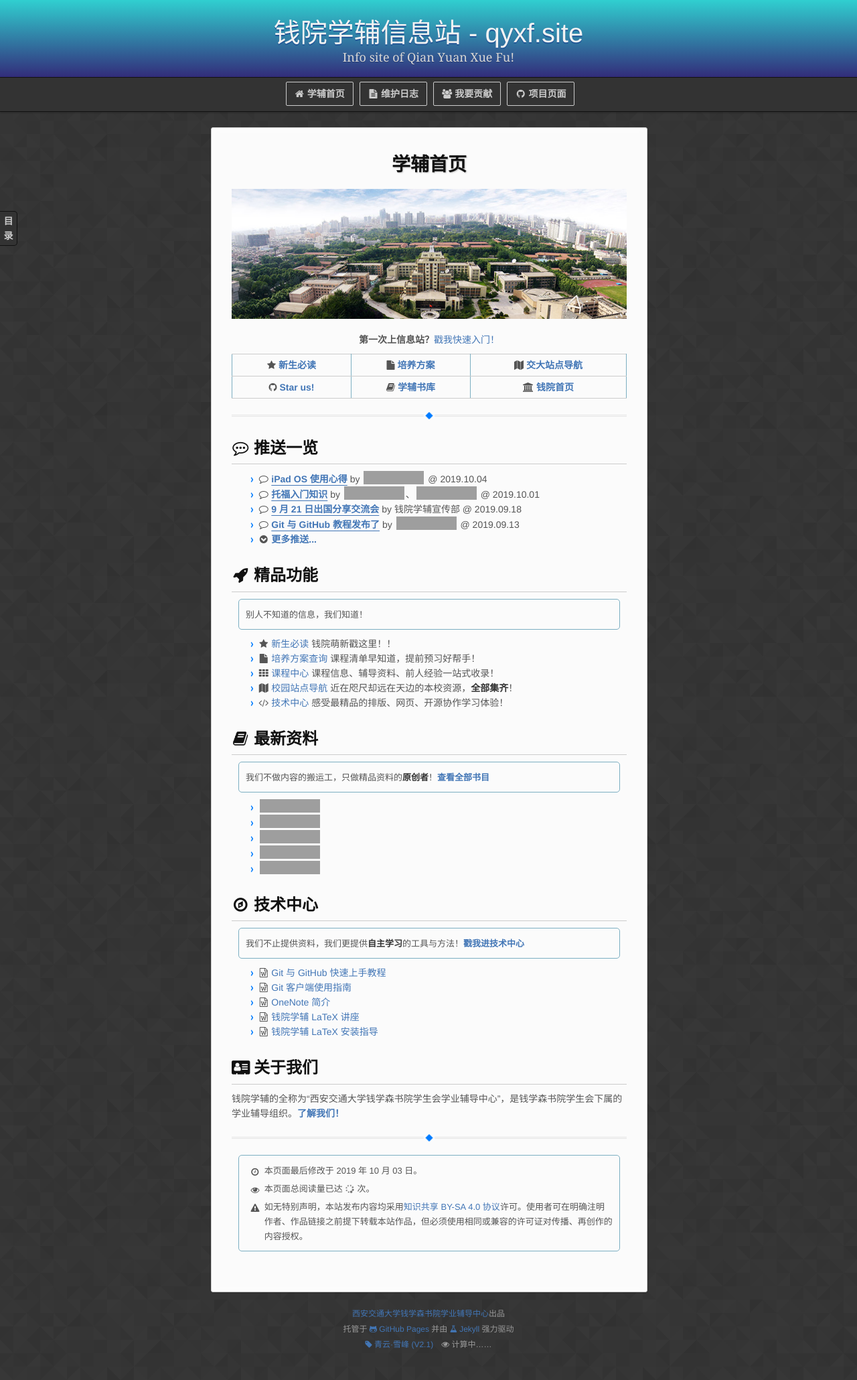
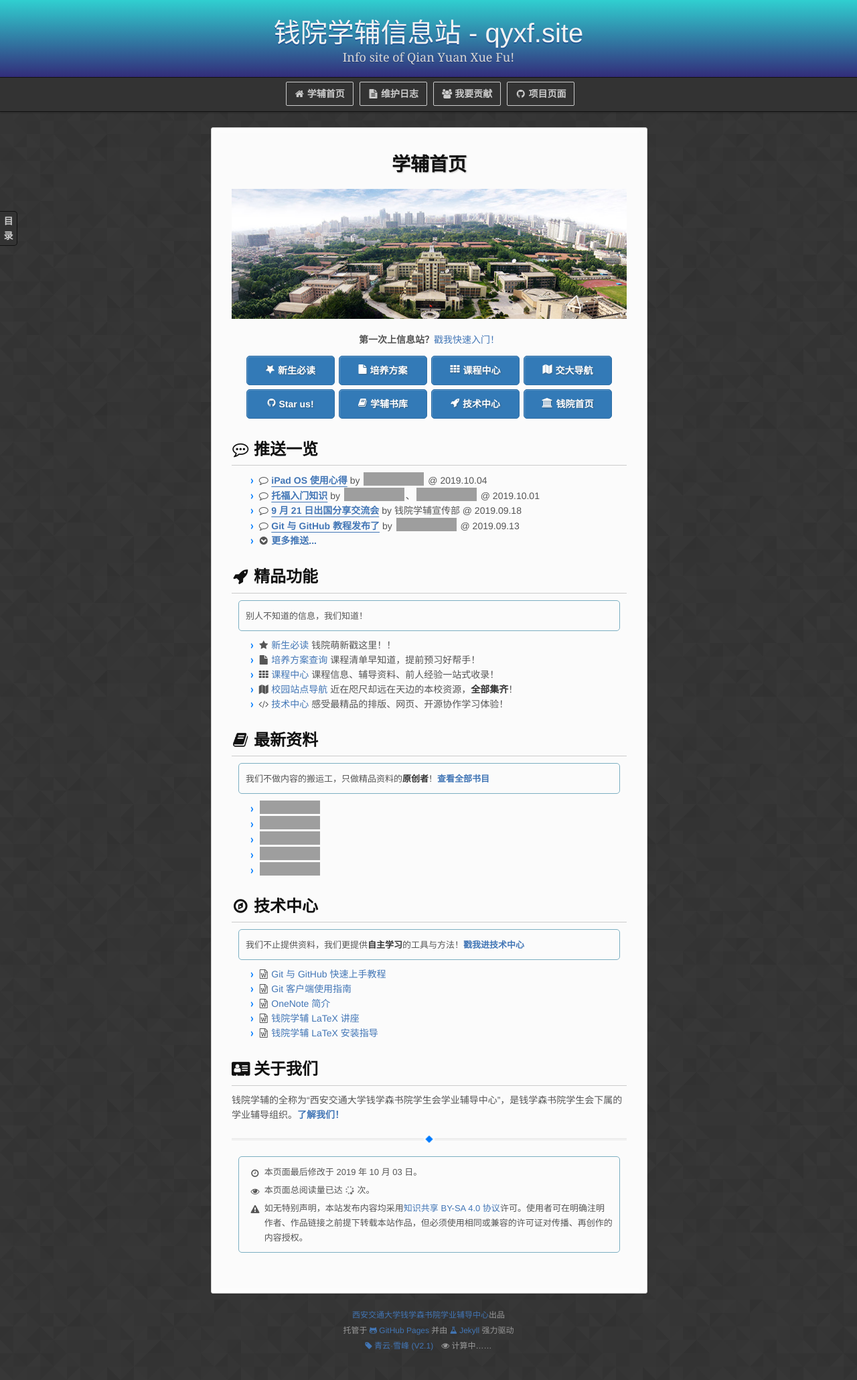
Before and after one commit to qyxf/qyxf.github.io, a Jekyll site: the page built from index.md, in a window 1280 px wide. Shown: the whole page at 67% size. Built offline with Jekyll 4.4.1, drawn with Linux system fonts in a browser that asks for light colours; some web fonts are replaced; our own code applies the rules of GitHub Pages for plain Markdown files; comment, search, counter and statistics services are not loaded; grey boxes are pictures that could not be loaded.

Commit message:
Upload new site map
Former-commit-id: b2e02753c61003e9403d86dac4a5591b63d1e803

```diff
--- a/assets/css/style.scss
+++ b/assets/css/style.scss
@@ -62,3 +62,39 @@ center-banner {
 .mobile-info {
   display: none;
 }
+
+
+
+.icon-bar {
+  display: inline-flex;
+  justify-content: center;
+  align-items: center;
+  flex-wrap: wrap;
+
+  a {
+    display: flex;
+    justify-content: center;
+    align-items: center;
+    width: 120px;
+    padding: 10px 5px;
+    margin: 3px;
+    box-shadow: inset 1px 1px rgba(255, 255, 255, 0.2);
+    text-shadow: 1px 1px 2px rgba(75, 75, 75, 0.5);
+    border: 1px solid #2e6da4;
+    background-color: #337ab7; // colors from bootstrap
+    border-radius: 5px;
+    color: $highlight-color;
+    font-weight: bold;
+
+    i {
+      margin-bottom: 3px;
+      margin-right: 5px;
+    }
+  }
+}
+
+@media print, screen and (max-width: 359px) {
+  .icon-bar a {
+    width: 100px;
+  }
+}
--- a/index.md
+++ b/index.md
@@ -7,11 +7,17 @@
 
 <center-banner>第一次上信息站？<a href="/welcome">戳我快速入门！</a></center-banner>
 
-<i class="fa fa-star"></i> [**新生必读**](/intro/life-in-xjtu)|<i class="fa fa-file"></i> [**培养方案**](/program/)|<i class="fa fa-map"></i> [**交大站点导航**](/navigator)
-:-:|:-:|:-:
-<i class="fa fa-github"></i> [**Star us!**](https://github.com/qyxf/)|<i class="fa fa-book"></i> [**学辅书库**](/BookHub)|<i class="fa fa-university"></i> [**钱院首页**](http://bjb.xjtu.edu.cn/)
+<div class="icon-bar">
+  <a href="/intro/life-in-xjtu"><i class="fa fa-star fa-pulse"></i> 新生必读</a>
+  <a href="/program/"><i class="fa fa-file"></i> 培养方案</a>
+  <a href="/course/"><i class="fa fa-th"></i> 课程中心</a>
+  <a href="/navigator/"><i class="fa fa-map"></i> 交大导航</a>
+  <a href="https://github.com/qyxf/"><i class="fa fa-github"></i> Star us!</a>
+  <a href="/BookHub/"><i class="fa fa-book"></i> 学辅书库</a>
+  <a href="/technique/"><i class="fa fa-rocket"></i> 技术中心</a>
+  <a href="http://bjb.xjtu.edu.cn/"><i class="fa fa-university"></i> 钱院首页</a>
+</div>
 
----
 
 ## <i class="fa fa-commenting-o"></i> 推送一览
 
```
